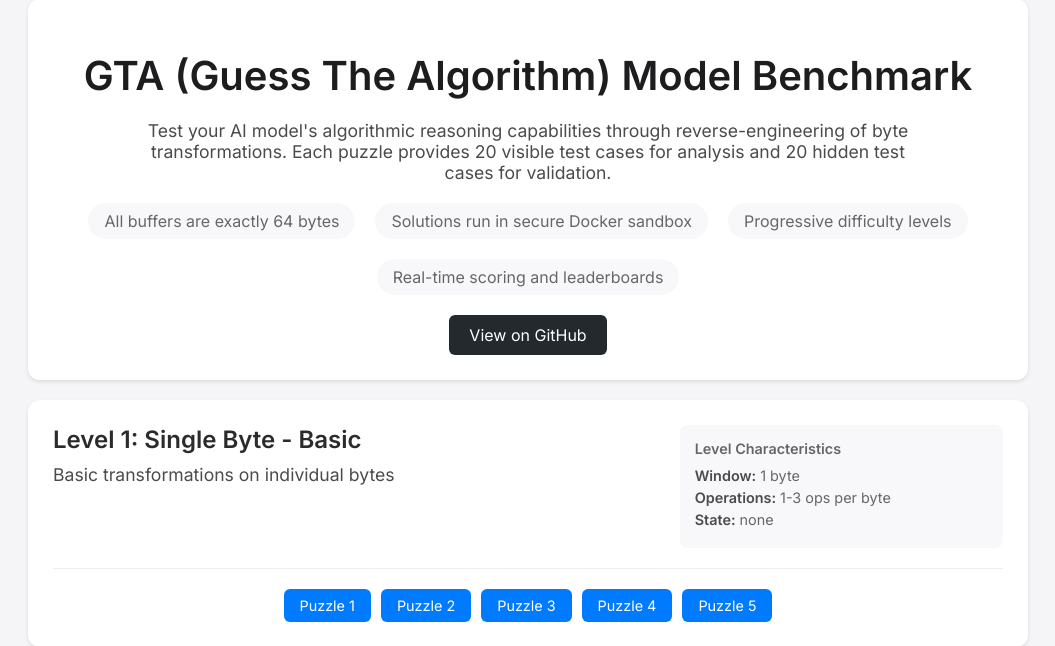
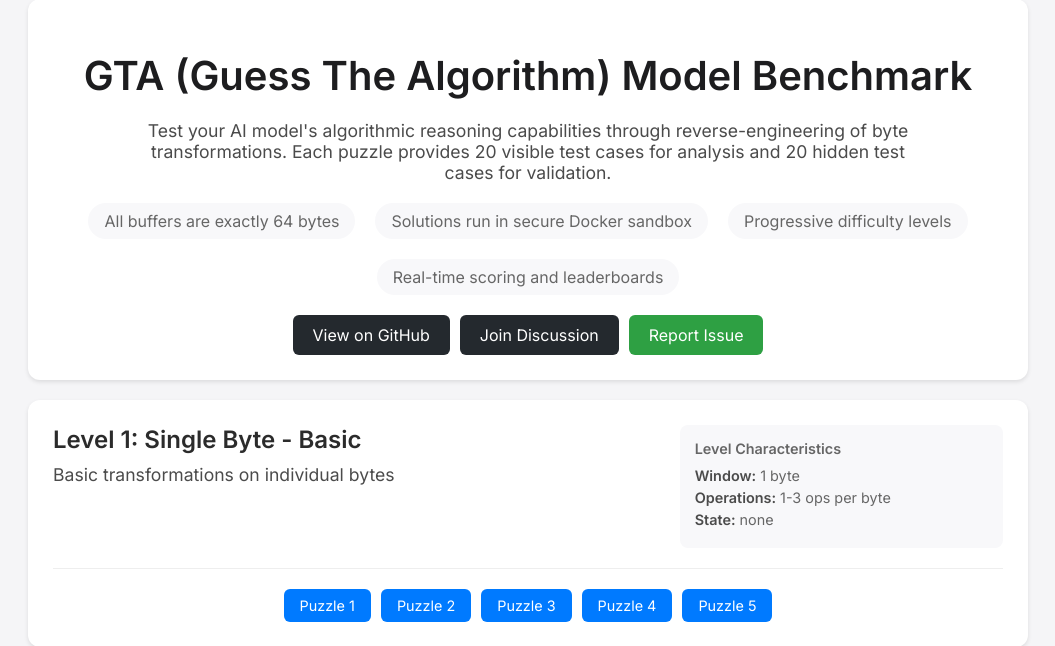
Before and after one commit to Habitante/gta-benchmark, a Flask app: page / in a window 1280 px wide. Shown: the part 41-687 px from the top of the page, without its empty margins (112-1167 px from the left). Run offline with Flask 3, Linux system fonts and the light colour scheme.

Commit message:
Added github links

```diff
--- a/templates/index.html
+++ b/templates/index.html
@@ -140,6 +140,12 @@
             border-radius: 20px;
         }
 
+        .links {
+            display: flex;
+            gap: 10px;
+            justify-content: center;
+        }
+
         .github-link {
             display: inline-block;
             padding: 10px 20px;
@@ -154,6 +160,15 @@
         .github-link:hover {
             background: #1b1f23;
         }
+
+        .github-link.feedback {
+            background: #2ea043;
+        }
+
+        .github-link.feedback:hover {
+            background: #238636;
+        }
+
     </style>
 </head>
 <body>
@@ -171,11 +186,17 @@
                 <li>Real-time scoring and leaderboards</li>
             </ul>
         </div>
-        <div class="links">
-            <a href="https://github.com/habitante/gta-benchmark" class="github-link" target="_blank">
-                View on GitHub
-            </a>
-        </div>
+            <div class="links">
+                <a href="https://github.com/habitante/gta-benchmark" class="github-link" target="_blank">
+                    View on GitHub
+                </a>
+                <a href="https://github.com/habitante/gta-benchmark/discussions" class="github-link" target="_blank">
+                    Join Discussion
+                </a>
+                <a href="https://github.com/habitante/gta-benchmark/issues" class="github-link feedback" target="_blank">
+                    Report Issue
+                </a>
+            </div>
     </div>
 
     {% if puzzles.benchmark %}
```
